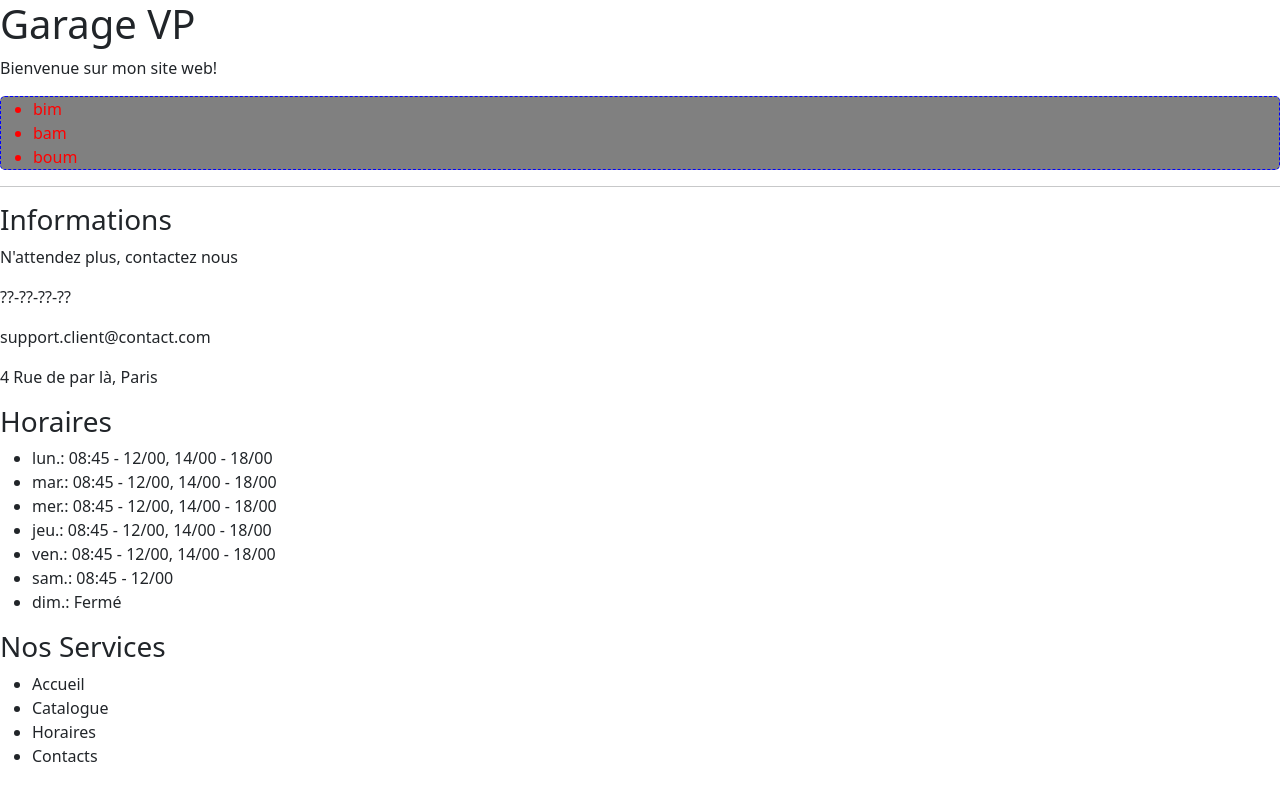
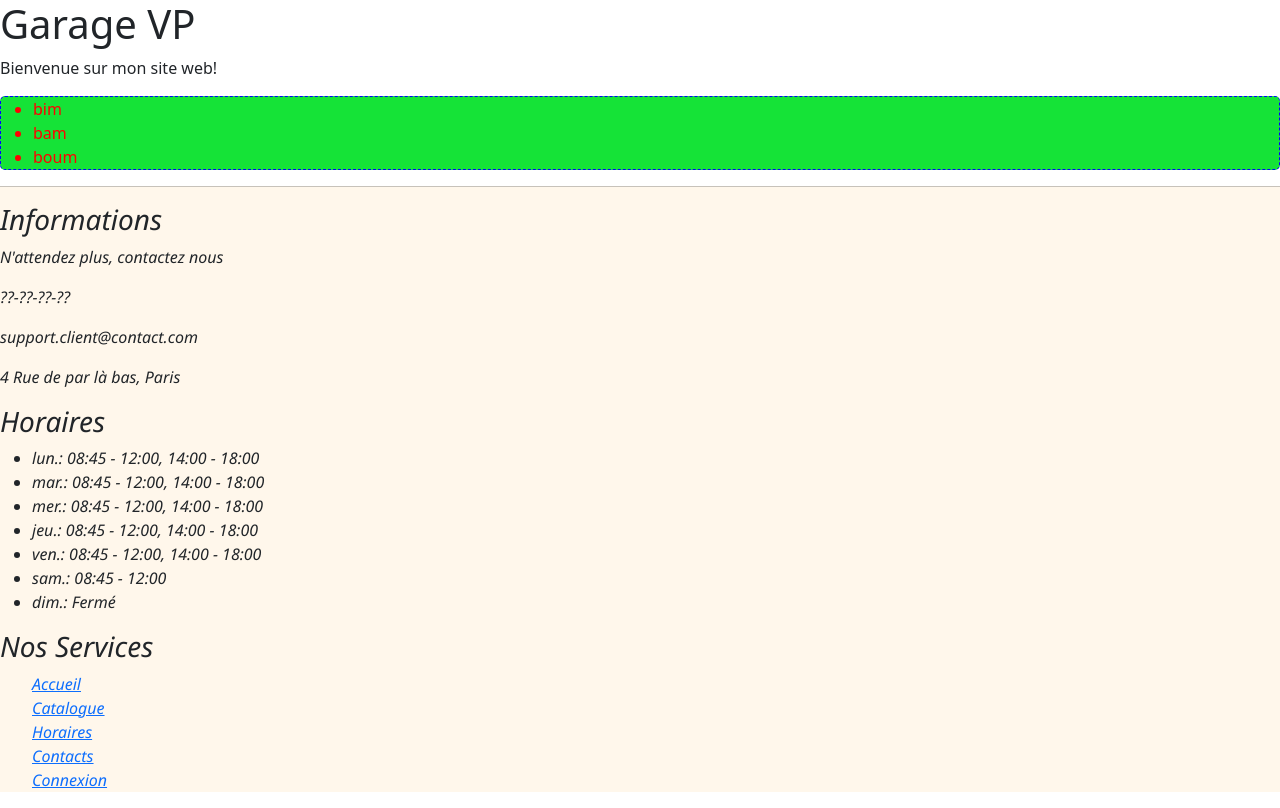
Before and after one commit to Agt-Cooper/Garage-VP, a Django app: page / in a window 1280 px wide. Before the commit the page ends 762 px from the top, so only its background shows below. Run offline with Django 4.2, Linux system fonts and the light colour scheme.

Commit message:
css footer

```diff
--- a/static/css/style.css
+++ b/static/css/style.css
@@ -65,15 +65,19 @@
 
 .pouet {
         color: red;
-        background: grey;
+        background: rgb(21, 227, 55);
         border: 1px dashed blue;
         border-radius: 5px;
 }
 
 /* ####### FOOTER ####### */
 
-.footer {
+footer {
   font-family: 'Segoe UI', Tahoma, Geneva, Verdana, sans-serif;
   font-style: italic;
-  background: blue;
+  background: #fff7eb;
 }
+
+.liste-services {
+  list-style-type: none;
+}
--- a/templates/footer.html
+++ b/templates/footer.html
@@ -11,7 +11,7 @@
       <p>N'attendez plus, contactez nous</p>
       <p>??-??-??-??</p>
       <p>support.client@contact.com</p>
-      <p>4 Rue de par là, Paris </p>
+      <p>4 Rue de par là bas, Paris </p>
 
     </div>
 
@@ -20,12 +20,12 @@
       <h3>Horaires</h3>
 
       <ul class="liste-horaires">
-        <li>lun.:  08:45 - 12/00, 14/00 - 18/00</li>
-        <li>mar.:  08:45 - 12/00, 14/00 - 18/00</li>
-        <li>mer.:  08:45 - 12/00, 14/00 - 18/00</li>
-        <li>jeu.:  08:45 - 12/00, 14/00 - 18/00</li>
-        <li>ven.:  08:45 - 12/00, 14/00 - 18/00</li>
-        <li>sam.:  08:45 - 12/00</li>
+        <li>lun.:  08:45 - 12:00, 14:00 - 18:00</li>
+        <li>mar.:  08:45 - 12:00, 14:00 - 18:00</li>
+        <li>mer.:  08:45 - 12:00, 14:00 - 18:00</li>
+        <li>jeu.:  08:45 - 12:00, 14:00 - 18:00</li>
+        <li>ven.:  08:45 - 12:00, 14:00 - 18:00</li>
+        <li>sam.:  08:45 - 12:00</li>
         <li>dim.:  Fermé</li>
       </ul>
 
@@ -35,11 +35,12 @@
 
       <h3>Nos Services</h3>
 
-      <ul class="services-list">
-        <li><a href="#"></a>Accueil</li>
-        <li><a href="#"></a>Catalogue</li>
-        <li><a href="#"></a>Horaires</li>
-        <li><a href="#"></a>Contacts</li>
+      <ul class="liste-services">
+        <li><a href="../garage/templates/garage/home.html">Accueil</a></li>
+        <li><a href="#">Catalogue</a></li>
+        <li><a href="#">Horaires</a></li>
+        <li><a href="#">Contacts</a></li>
+        <li><a href="#">Connexion</a></li>
       </ul>
 
     </div>
```
